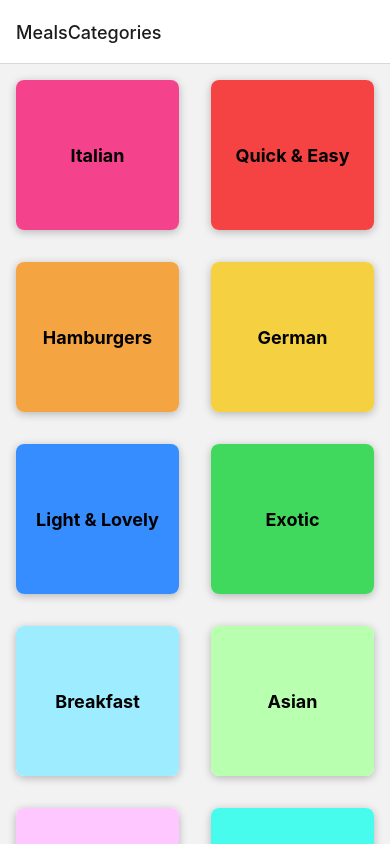
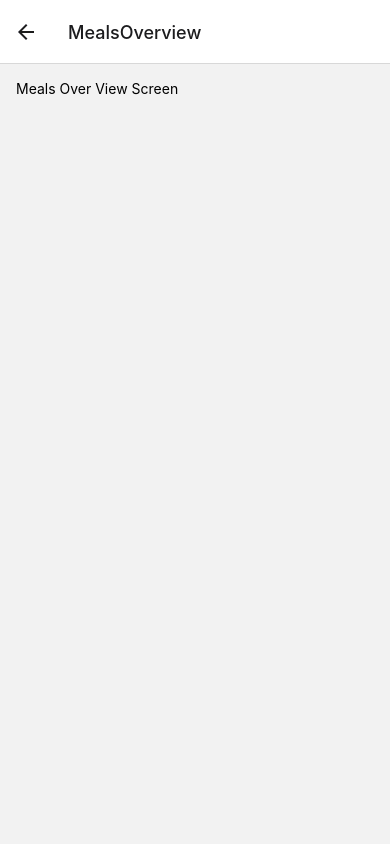
Before and after one commit to mdvitalie/Meals-app-RN-Leaning, a React Native app: screen /MealsOverview in a window 390 px wide. Built offline with nearby package versions, Linux system fonts and the light colour scheme.

Commit message:
Added second navigation Screen MealsOverViewScreen

```diff
--- a/App.js
+++ b/App.js
@@ -3,6 +3,7 @@ import { StyleSheet} from 'react-native';
 import CategoriesScreen from './screens/CategoriesScreen';
 import { NavigationContainer } from '@react-navigation/native';
 import {createNativeStackNavigator } from '@react-navigation/native-stack'
+import MealsOverViewScreen from './screens/MealsOverviewScreen';
 
 
 const Stack = createNativeStackNavigator();
@@ -14,6 +15,7 @@ export default function App() {
       <NavigationContainer>
         <Stack.Navigator>
           <Stack.Screen name="MealsCategories" component={CategoriesScreen}/>
+          <Stack.Screen name="MealsOverview" component={MealsOverViewScreen}/>
         </Stack.Navigator>
       </NavigationContainer>
     </>
--- a/components/CategoryGridTile.js
+++ b/components/CategoryGridTile.js
@@ -1,14 +1,18 @@
 import { View, Text, Pressable, StyleSheet, Platform } from "react-native";
 import React from "react";
 
-const CategoryGridTile = ({title, color}) => {
+const CategoryGridTile = ({ title, color, onPress }) => {
   return (
     <View style={styles.gridItem}>
       <Pressable
-      android_ripple={{color: '#ccc'}}
-      style={({pressed}) => [styles.button, pressed ? styles.buttonPressed : null]}
+        android_ripple={{ color: "#ccc" }}
+        style={({ pressed }) => [
+          styles.button,
+          pressed ? styles.buttonPressed : null,
+        ]}
+        onPress={onPress}
       >
-        <View style={[styles.innerContainer, {backgroundColor: color}]}>
+        <View style={[styles.innerContainer, { backgroundColor: color }]}>
           <Text style={styles.title}>{title}</Text>
         </View>
       </Pressable>
@@ -18,24 +22,24 @@ const CategoryGridTile = ({title, color}) => {
 
 export default CategoryGridTile;
 
-const styles =  StyleSheet.create({
-  gridItem:{
+const styles = StyleSheet.create({
+  gridItem: {
     flex: 1,
     margin: 16,
     height: 150,
     borderRadius: 8,
-    backgroundColor: '#fff',
+    backgroundColor: "#fff",
     elevation: 4,
-    shadowColor: '#000',
+    shadowColor: "#000",
     shadowOpacity: 0.25,
-    shadowOffset: {width:0, height:2},
+    shadowOffset: { width: 0, height: 2 },
     shadowRadius: 8,
-    overflow: Platform.OS === 'android' ? "hidden" : 'visible',
+    overflow: Platform.OS === "android" ? "hidden" : "visible",
   },
-  button:{
+  button: {
     flex: 1,
   },
-  buttonPressed:{
+  buttonPressed: {
     opacity: 0.5,
   },
   innerContainer: {
@@ -45,8 +49,8 @@ const styles =  StyleSheet.create({
     justifyContent: "center",
     alignItems: "center",
   },
-  title:{
+  title: {
     fontWeight: "bold",
     fontSize: 18,
-  }
+  },
 });
--- a/screens/CategoriesScreen.js
+++ b/screens/CategoriesScreen.js
@@ -1,15 +1,23 @@
 import { FlatList } from "react-native";
 import React from "react";
+import CategoryGridTile from "../components/CategoryGridTile";
 import { CATEGORIES } from "../data/dummy-data";
-import CategoryGridTile from "../components/CategoryGridTile";
 
-function renderCategoryItem(itemData) {
-  return (
-    <CategoryGridTile title={itemData.item.title} color={itemData.item.color} />
-  );
-}
+const CategoriesScreen = ({ navigation }) => {
+  const renderCategoryItem = (itemData) => {
+    function pressHandler() {
+      navigation.navigate('MealsOverview');
+    }
 
-const CategoriesScreen = () => {
+    return (
+      <CategoryGridTile
+        title={itemData.item.title}
+        color={itemData.item.color}
+        onPress={pressHandler}
+      />
+    );
+  };
+
   return (
     <FlatList
       data={CATEGORIES}
--- /dev/null
+++ b/screens/MealsOverviewScreen.js
@@ -0,0 +1,20 @@
+import { View, Text, StyleSheet } from "react-native";
+import React from "react";
+import {MEALS} from '../data/dummy-data'
+
+const MealsOverViewScreen = () => {
+  return (
+    <View style={styles.container}>
+      <Text>Meals Over View Screen</Text>
+    </View>
+  );
+};
+
+export default MealsOverViewScreen;
+
+const styles = StyleSheet.create({
+  container:{
+    flex: 1,
+    padding: 16
+  }
+});
```
Also changed, not shown: 1 other file (tests, documents, lock files or other folders).
